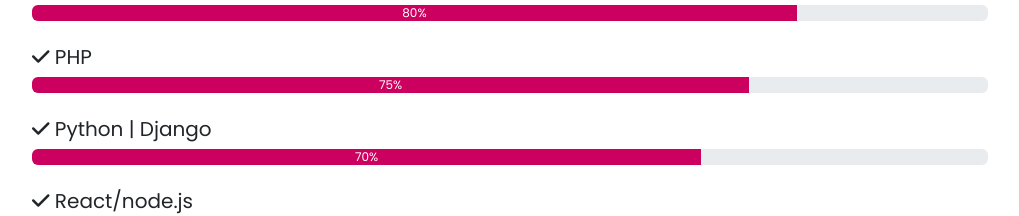
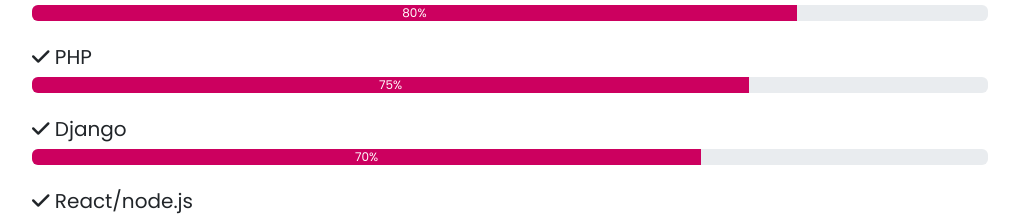
Before and after one commit to Ossinybern/closylol, a website: page index.html in a window 1280 px wide. Shown: the part 4517-4733 px from the top of the page, without its empty margins (130-1149 px from the left). Drawn offline with Linux system fonts and the light colour scheme.

Commit message:
Update index.html

```diff
--- a/index.html
+++ b/index.html
@@ -289,7 +289,7 @@
                         <div class="progress-bar " style="width: 75% ">75%</div>
                     </div>
 
-                    <h5><i class="fas fa-check "></i> Python | Django</h5>
+                    <h5><i class="fas fa-check "></i> Django</h5>
                     <div class="progress mb-4 " role="progressbar " aria-valuenow="70 " aria-valuemin="0 " aria-valuemax="100 ">
                         <div class="progress-bar " style="width: 70% ">70%</div>
                     </div>
```
